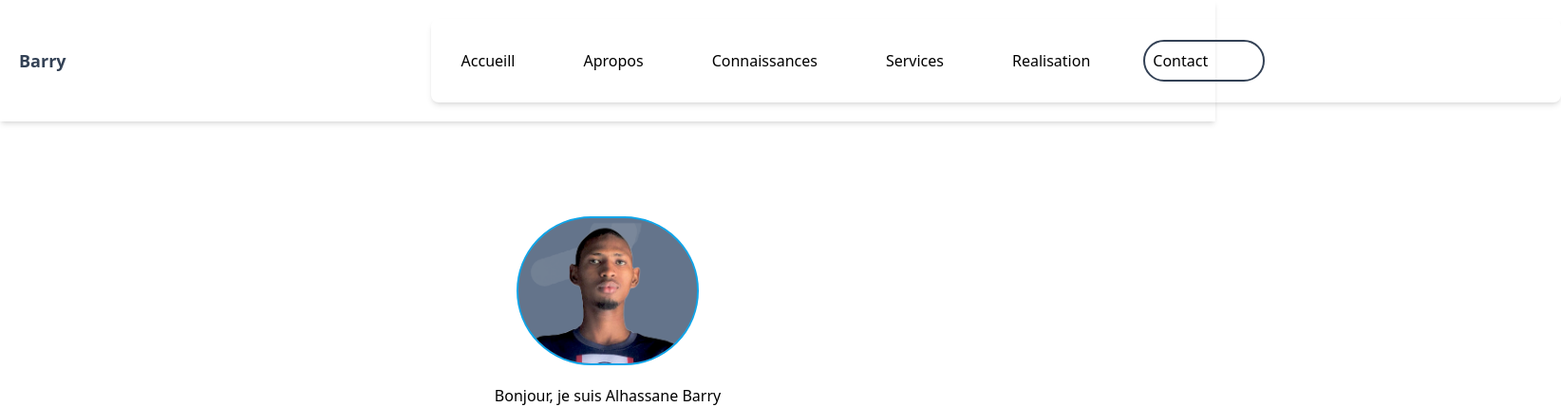
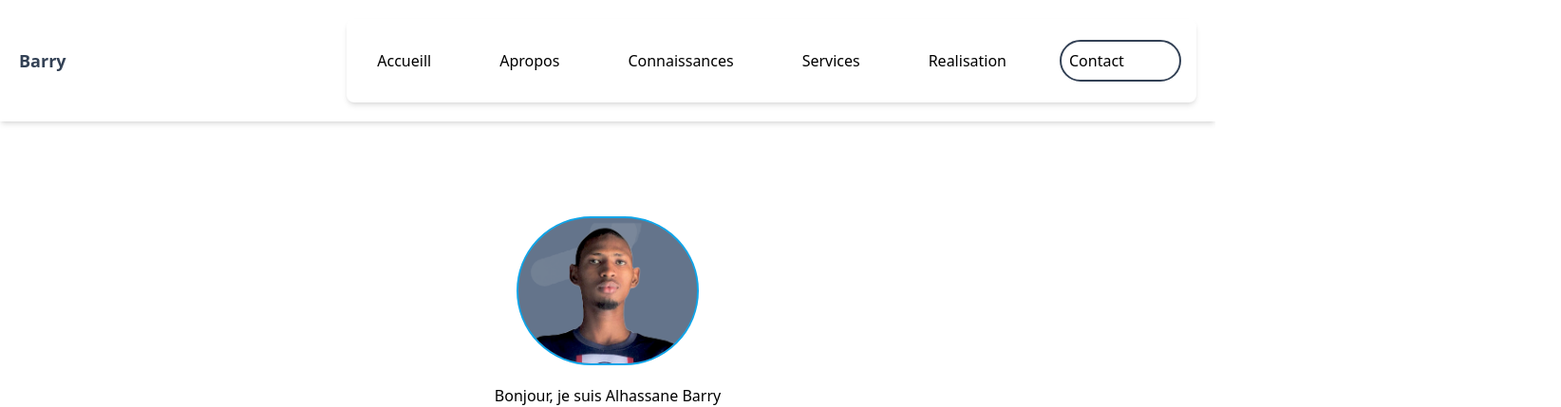
Before and after one commit to Legrandde/Alhassane-Barry, a website: page index.html in a window 1280 px wide. Shown: the top 429 px of the page at 95% size, 1644 px wide, since content can reach past the window. Drawn offline with nearby package versions, Linux system fonts and the light colour scheme.

Commit message:
Regulation du scroll horizontal car il n'etait pas reglé

```diff
--- a/index.html
+++ b/index.html
@@ -7,15 +7,15 @@
     <script src="https://cdn.tailwindcss.com"></script>
     <title>Portefolio</title>
 </head>
-<body class="overflow-x-hidden">
+<body class="">
 
     <!-- La partie du header -->
 
     </div>
     <header class="relative w-full flex flex-row content-center items-center shadow-md sm:justify-between p-5">
         <div class="text-lg text-slate-700 font-bold cursor-pointer">Barry</div>
-        <nav class="w-full md:flex md:flex-row sm:justify-between">
-            <ul class="absolute sm:shadow-md rounded-lg sm:relative bg-slate-100 w-full ease-in-out md:left-96 sm:top-0 flex sm:right-0 flex-col items-center sm:bg-transparent left-0  p-4  top-20 sm:flex sm:flex-row gap-10 left duration-300" id="nav">
+        <nav class="md:flex md:flex-row sm:justify-between">
+            <ul class="absolute sm:shadow-md rounded-lg sm:relative bg-slate-100 w-full ease-in-out sm:top-0 flex sm:right-0 flex-col items-center sm:bg-transparent left-0  p-4  top-20 sm:flex sm:flex-row gap-10 left duration-300" id="nav">
                 <li class="hover:bg-slate-100 p-4 hover:border-b-slate-700 hover:border-b-2 ease-in-out duration-700"><a href="#">Accueill</a></li>
                 <li class="hover:bg-slate-100 p-4 hover:border-b-slate-700 hover:border-b-2 ease-in-out duration-700"><a href="#apropos">Apropos</a></li>
                 <!-- <li class="hover:bg-slate-100 p-4 hover:border-b-slate-700 hover:border-b-2 ease-in-out duration-700"><a href="#parcour">Parcours</a></li> -->
```
